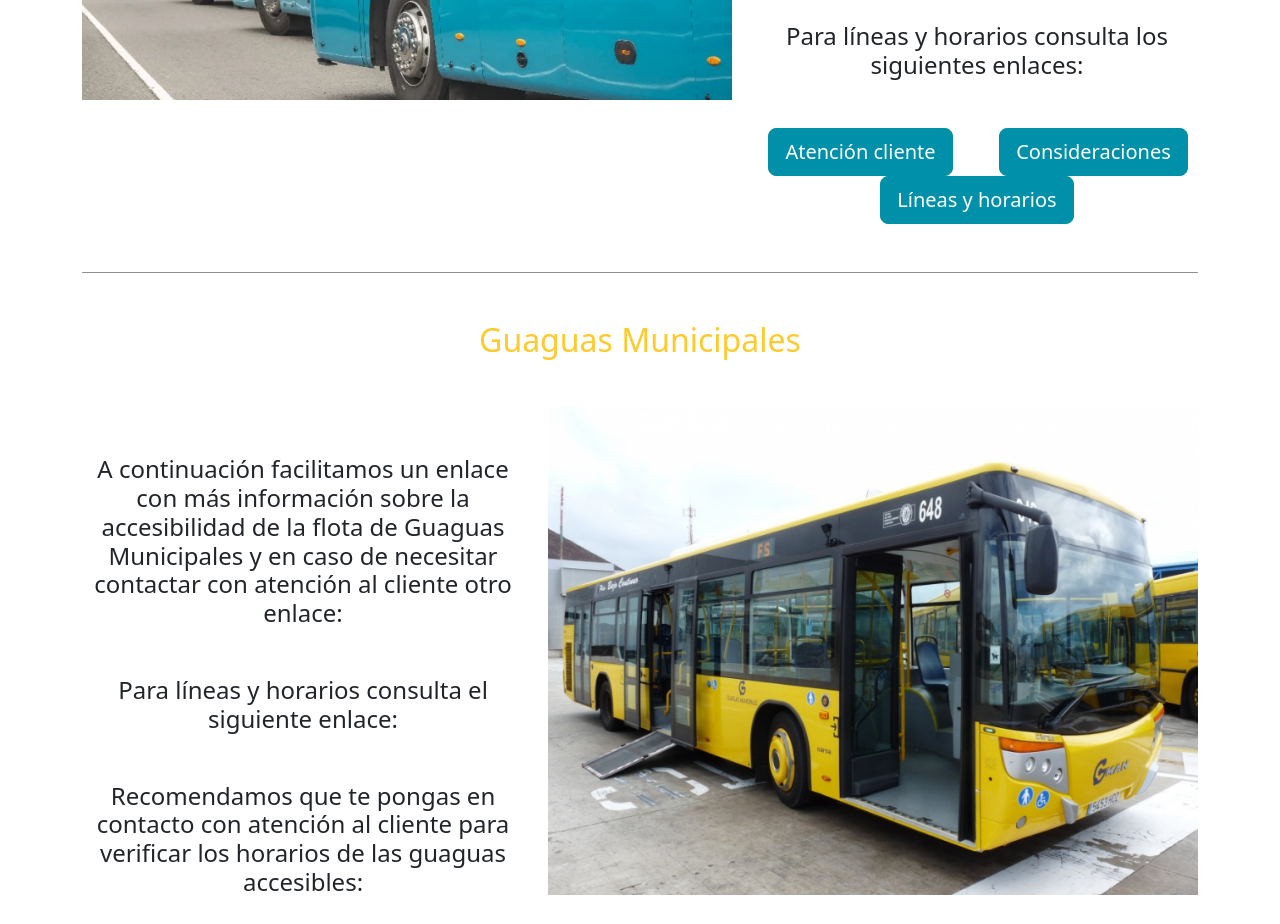
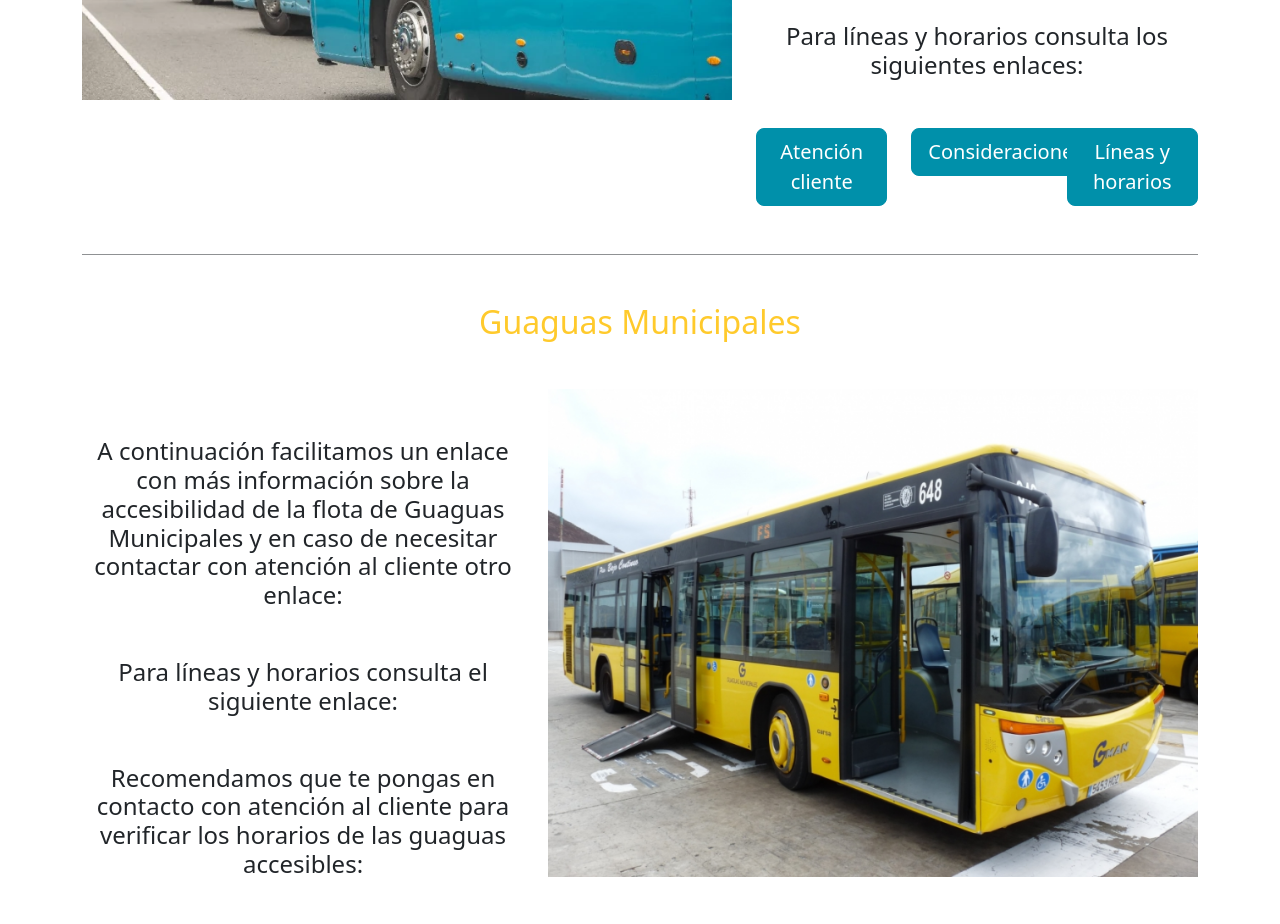
Before and after one commit to MariaBerbis/vive_gran_canaria, a plain HTML site: page turismoadaptado.html in a window 1280 px wide. Shown: the part 1760-2684 px from the top of the page. Drawn offline with nearby package versions, Linux system fonts and the light colour scheme.

Commit message:
adjust buttons
adjusted the width of buttons to fit the grid

```diff
--- a/turismoadaptado.html
+++ b/turismoadaptado.html
@@ -128,17 +128,17 @@
             Para líneas y horarios consulta los siguientes enlaces:</h4>
         </div>
         <div class="row mt-5 text-center">
-          <div class="col">
+          <div class="col-4">
             <a class="btn btn-primary btn-lg" href="https://guaguasglobal.com/atencion-cliente/" target="_blank"
               role="button">Atención
               cliente</a>
           </div>
-          <div class="col">
+          <div class="col-4">
             <a class="btn btn-primary btn-lg"
               href="https://guaguasglobal.com/accesibilidad-para-personas-con-movilidad-reducida-pmr/" target="_blank"
               role="button">Consideraciones</a>
           </div>
-          <div class="col">
+          <div class="col-4">
             <a class="btn btn-primary btn-lg" href="https://guaguasglobal.com/lineas-horarios/" target="_blank"
               role="button">Líneas y
               horarios</a>
```
